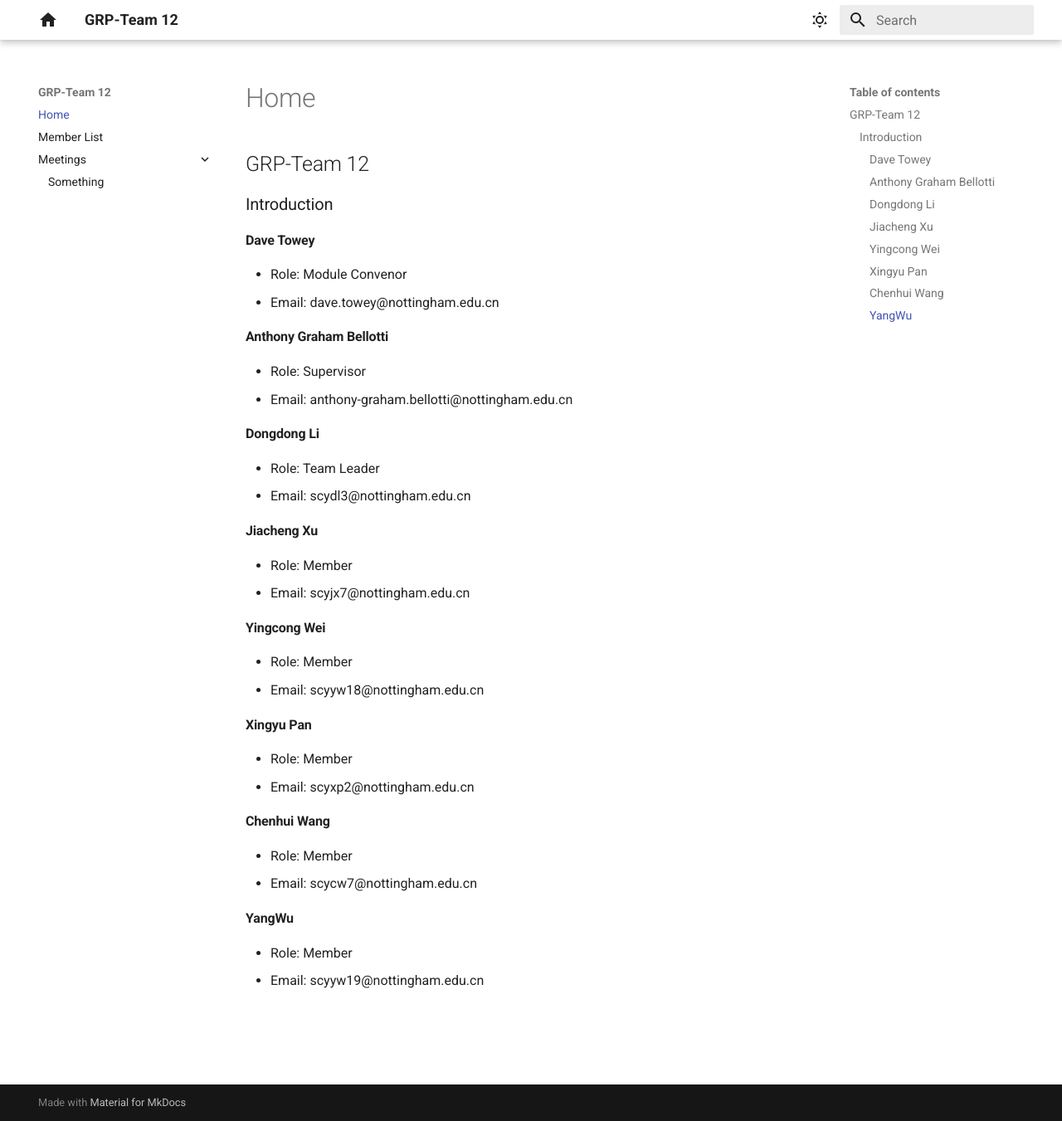
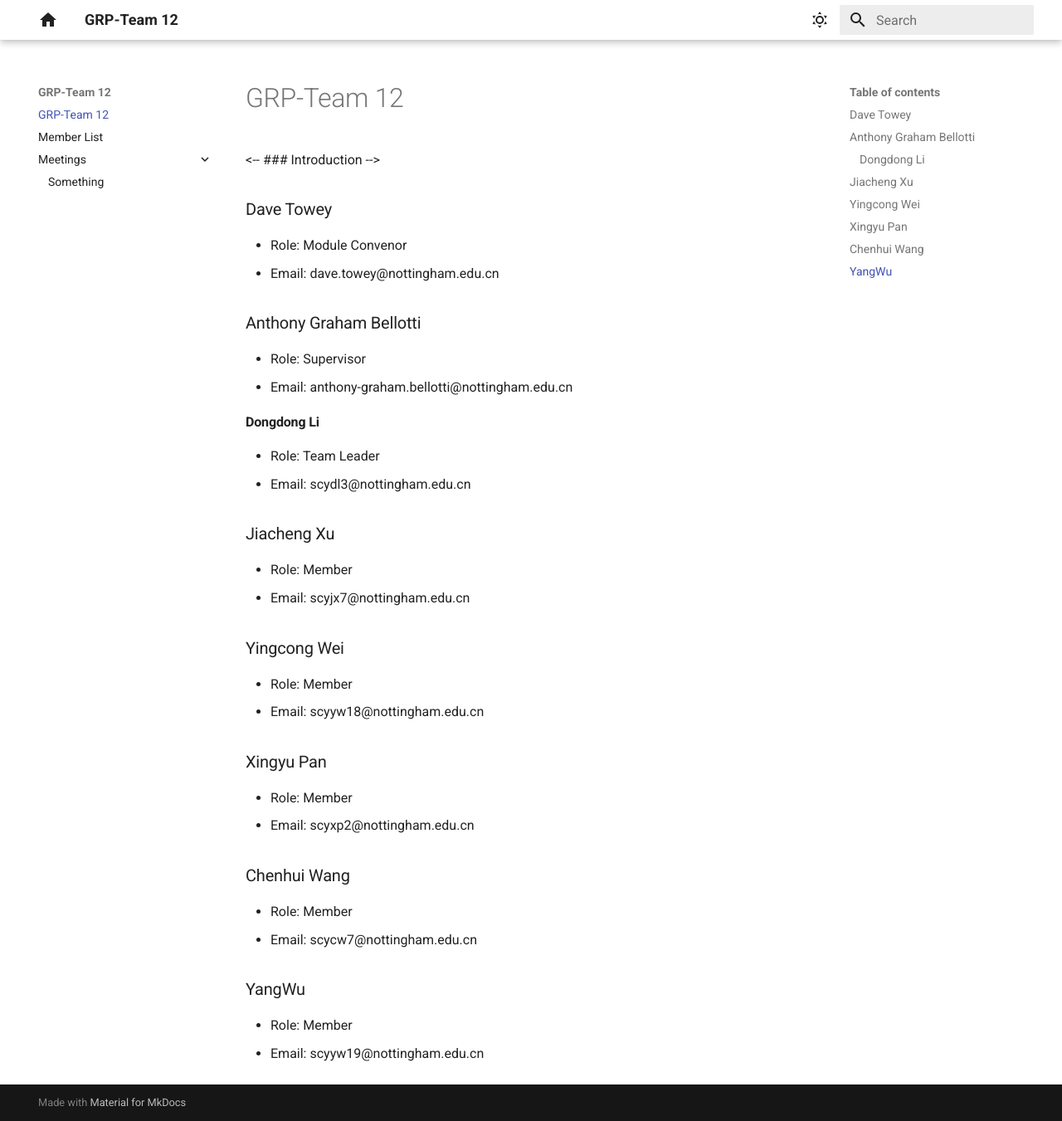
Before and after one commit to pxy041125/grpteam12.github.io, an MkDocs documentation site: the page built from docs/index.md, in a window 1280 px wide and 1351 px high. Shown: the whole window at 83% size. Built offline with MkDocs 1.6.1 and Material for MkDocs 9.7.7, drawn with Linux system fonts in a browser that asks for light colours.

Commit message:
Update index.md

```diff
--- a/docs/index.md
+++ b/docs/index.md
@@ -1,12 +1,12 @@
-## GRP-Team 12
+# GRP-Team 12
 
-### Introduction
+<-- ### Introduction -->
 
-#### Dave Towey
+### Dave Towey
 - Role: Module Convenor
 - Email: dave.towey@nottingham.edu.cn
 
-#### Anthony Graham Bellotti
+### Anthony Graham Bellotti
 - Role: Supervisor
 - Email: anthony-graham.bellotti@nottingham.edu.cn
 
@@ -14,22 +14,22 @@
 - Role: Team Leader
 - Email: scydl3@nottingham.edu.cn
 
-#### Jiacheng Xu
+### Jiacheng Xu
 - Role: Member
 - Email: scyjx7@nottingham.edu.cn
 
-#### Yingcong Wei
+### Yingcong Wei
 - Role: Member
 - Email: scyyw18@nottingham.edu.cn
 
-#### Xingyu Pan
+### Xingyu Pan
 - Role: Member
 - Email: scyxp2@nottingham.edu.cn
 
-#### Chenhui Wang
+### Chenhui Wang
 - Role: Member
 - Email: scycw7@nottingham.edu.cn
 
-#### YangWu
+### YangWu
 - Role: Member
 - Email: scyyw19@nottingham.edu.cn
```
